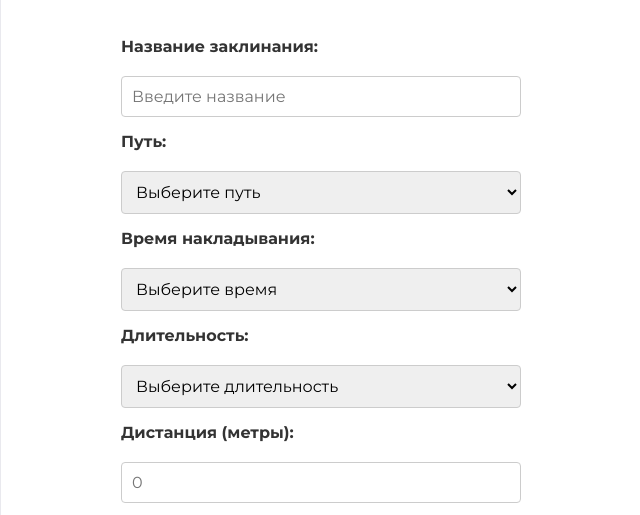
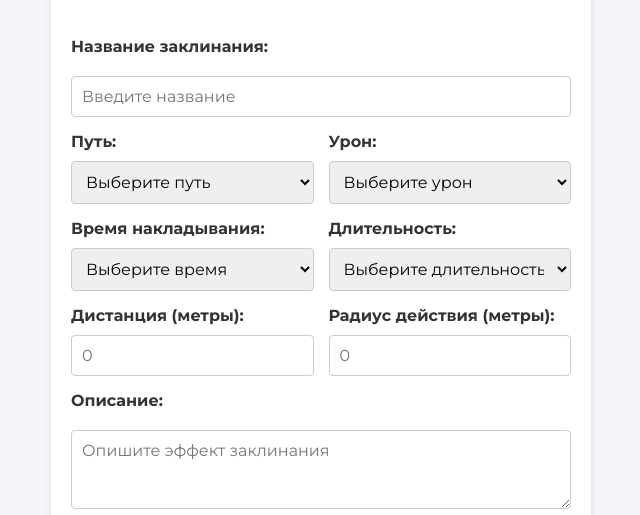
Before and after one commit to maxcuso/spell-gen, a plain HTML site: page index.html in a window 1280 px wide. Shown: the part 238-753 px from the top of the page, without its empty margins (319-959 px from the left). Drawn offline with Linux system fonts and the light colour scheme.

Commit message:
fix: compact UI

```diff
--- a/index.html
+++ b/index.html
@@ -16,6 +16,8 @@
             <label for="spellName">Название заклинания:</label>
             <input id="spellName" name="spellName" placeholder="Введите название">
 
+            <div class="form-row">
+                <div class="form-group">
                     <label for="spellPath">Путь:</label>
                     <select id="spellPath" name="spellPath" onchange="handlePathChange()">
                         <option value="">Выберите путь</option>
@@ -34,8 +36,25 @@
                         <option value="души">Души</option>
                         <option value="custom">Свой путь</option>
                     </select>
+                </div>
+                <div class="form-group">
+                    <label for="damage">Урон:</label>
+                    <select id="damage" name="damage">
+                        <option value="">Выберите урон</option>
+                        <option value="none">Нет</option>
+                        <option value="minor">Незначительный</option>
+                        <option value="small">Малый</option>
+                        <option value="medium">Средний</option>
+                        <option value="serious">Серьёзный</option>
+                        <option value="lethal">Смертельный</option>
+                        <option value="disintegration">Дезинтеграция</option>
+                    </select>
+                </div>
+            </div>
             <input id="customPath" name="customPath" placeholder="Введите свой путь" style="display: none;">
 
+            <div class="form-row">
+                <div class="form-group">
                     <label for="castingTime">Время накладывания:</label>
                     <select id="castingTime" name="castingTime">
                         <option value="">Выберите время</option>
@@ -44,7 +63,8 @@
                         <option value="2">2 хода</option>
                         <option value="3">3 хода</option>
                     </select>
-
+                </div>
+                <div class="form-group">
                     <label for="duration">Длительность:</label>
                     <select id="duration" name="duration">
                         <option value="">Выберите длительность</option>
@@ -57,24 +77,19 @@
                         <option value="10">10 ходов</option>
                         <option value="permanent">Постоянно</option>
                     </select>
+                </div>
+            </div>
 
+            <div class="form-row">
+                <div class="form-group">
                     <label for="distance">Дистанция (метры):</label>
                     <input id="distance" name="distance" type="number" placeholder="0" min="0">
-
+                </div>
+                <div class="form-group">
                     <label for="radius">Радиус действия (метры):</label>
                     <input id="radius" name="radius" type="number" placeholder="0" min="0">
-
-            <label for="damage">Урон:</label>
-            <select id="damage" name="damage">
-                <option value="">Выберите урон</option>
-                <option value="none">Нет</option>
-                <option value="minor">Незначительный</option>
-                <option value="small">Малый</option>
-                <option value="medium">Средний</option>
-                <option value="serious">Серьёзный</option>
-                <option value="lethal">Смертельный</option>
-                <option value="disintegration">Дезинтеграция</option>
-            </select>
+                </div>
+            </div>
 
             <label for="description">Описание:</label>
             <textarea id="description" name="description" placeholder="Опишите эффект заклинания" rows="3"></textarea>
--- a/style.css
+++ b/style.css
@@ -7,7 +7,7 @@ body {
 }
 
 .container {
-    max-width: 600px;
+    max-width: 500px;
     margin: 50px auto;
     padding: 20px;
     background: #fff;
@@ -35,12 +35,36 @@ h2 {
 }
 
 form {
-	max-width: 400px;
+	max-width: 500px;
 	font-family: 'Montserrat', sans-serif;
     display: flex;
     flex-direction: column;
     gap: 15px;
 	width: 100%;
+}
+
+.form-row {
+    display: flex;
+    gap: 15px;
+    width: 100%;
+}
+
+.form-group {
+    flex: 1;
+    display: flex;
+    flex-direction: column;
+    gap: 5px;
+}
+
+@media (max-width: 768px) {
+    .form-row {
+        flex-direction: column;
+        gap: 10px;
+    }
+
+    form {
+        max-width: 350px;
+    }
 }
 
 label {
@@ -54,6 +78,8 @@ input, select, textarea {
     border: 1px solid #ccc;
     border-radius: 4px;
     font-family: 'Montserrat', sans-serif;
+    width: 100%;
+    box-sizing: border-box;
 }
 
 textarea {
```
Lines whose indentation alone changed are shown as unchanged.
